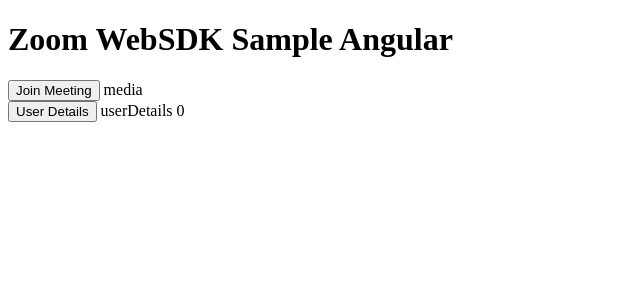
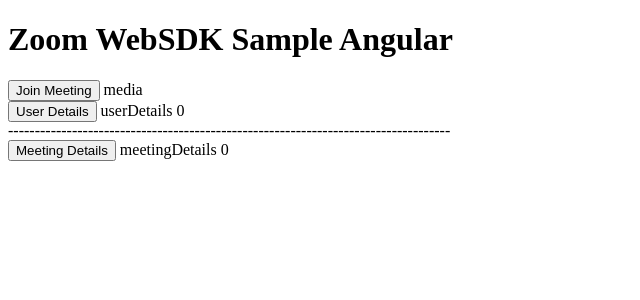
Before and after one commit to KunikaMakker/zoom-angular-trial, an Angular app: page / in a window 1280 px wide. Shown: the top 300 px of the page, without its empty margins (0-640 px from the left). Built offline with nearby package versions, Linux system fonts and the light colour scheme; what @zoom/appssdk would draw is missing.

Commit message:
updated docs

```diff
--- a/src/app/app.component.html
+++ b/src/app/app.component.html
@@ -10,5 +10,9 @@
     <br/>
     <button (click)="getUserDetails()">User Details</button>
      userDetails {{userDetails.length}}
-    <div *ngFor="let x of userDetails | keyvalue">{{x.key}}->{{x.value}}</div>
+    <div *ngFor="let x of userDetails | keyvalue">{{x.key}}->{{x.value}}</div><br/>
+    -----------------------------------------------------------------------------------<br/>
+    <button (click)="getMeetingDetails()">Meeting Details</button>
+    meetingDetails {{meetingDetails.length}}
+    <div *ngFor="let x of meetingDetails | keyvalue">{{x.key}}->{{x.value}}</div>
 </div>
--- a/src/app/app.component.ts
+++ b/src/app/app.component.ts
@@ -11,6 +11,7 @@
   title = 'zoom-angular-trial';
   value: any = "";
   userDetails: any = "";
+  meetingDetails: any = "";
   // currencies = { code: 'ALL', name: 'Albanian lek', symbol: 'L' }
   constructor() {}
 
@@ -23,11 +24,14 @@
           capabilities: [
               /* Add Capabilities Here */
               'shareApp',
+              "getMeetingContext",
+              "getUserContext",
           ],
       });
       this.value=configResponse
       console.debug('Zoom JS SDK Configuration', configResponse);
 
+      this.getMeetingDetails();
       this.getUserDetails();
     } catch (e) {
       this.value="error"
@@ -51,4 +55,8 @@
       // there was an error
     })
   }
+  async getMeetingDetails() {
+    const meeting = await zoomSdk.getMeetingContext();
+    this.meetingDetails = meeting;
+  }
 }
```
Also changed, not shown: 3 other files (tests, documents, lock files or other folders).
